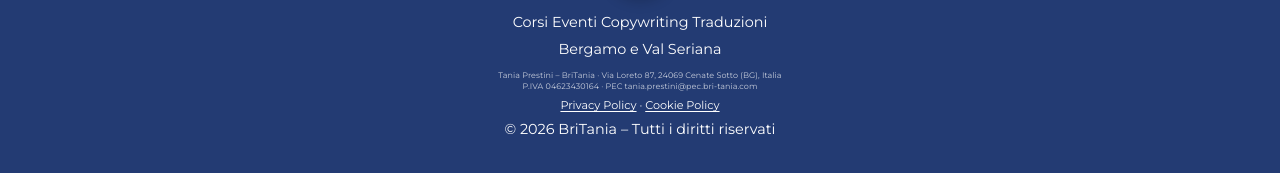
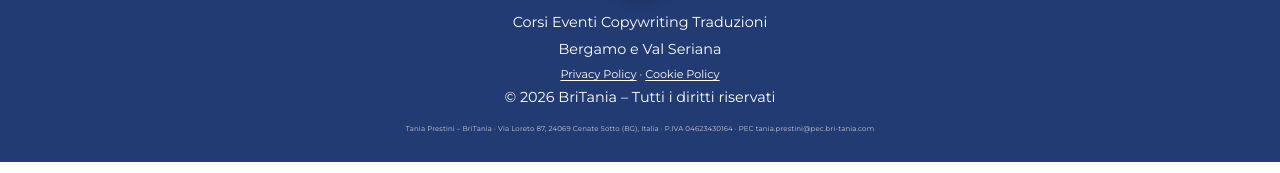
Before and after one commit to taniapre/bri-tania-site, a plain HTML site: page index.html in a window 1280 px wide. Shown: the part 6662-6835 px from the top of the page. Drawn offline with Linux system fonts and the light colour scheme.

Commit message:
Move legal imprint to footer bottom in minimal type
Co-authored-by: Cursor <cursoragent@cursor.com>

```diff
--- a/assets/styles.css
+++ b/assets/styles.css
@@ -577,13 +577,13 @@ a { color: inherit; }
 }
 
 .site-footer .legal-line {
-  font-size: 0.5rem;
-  line-height: 1.35;
-  margin: 0.55rem auto 0.25rem;
-  max-width: 26rem;
-  color: #fff;
-  opacity: 0.75;
-  letter-spacing: 0.01em;
+  font-size: 0.4375rem; /* ~7px: minimo leggibile, in fondo */
+  line-height: 1.3;
+  margin: 0.85rem auto 0;
+  max-width: 36rem;
+  color: #c5c9d6;
+  letter-spacing: 0.02em;
+  font-weight: 400;
 }
 
 .site-footer .legal-links {
--- a/index.html
+++ b/index.html
@@ -322,9 +322,9 @@
     <img src="assets/images/BriTania-logo.webp" alt="BriTania" width="70" height="70" />
     <p>Corsi Eventi Copywriting Traduzioni</p>
     <p>Bergamo e Val Seriana</p>
-    <p class="legal-line">Tania Prestini – BriTania · Via Loreto 87, 24069 Cenate Sotto (BG), Italia<br />P.IVA 04623430164 · PEC tania.prestini@pec.bri-tania.com</p>
     <p class="legal-links"><a href="privacy.html">Privacy Policy</a> · <a href="cookie.html">Cookie Policy</a></p>
     <p>© <span id="year"></span> BriTania – Tutti i diritti riservati</p>
+    <p class="legal-line">Tania Prestini – BriTania · Via Loreto 87, 24069 Cenate Sotto (BG), Italia · P.IVA 04623430164 · PEC tania.prestini@pec.bri-tania.com</p>
   </footer>
 
   <script src="assets/main.js" defer></script>
```
Also changed, not shown: en/index.html (+1 -1 lines).
